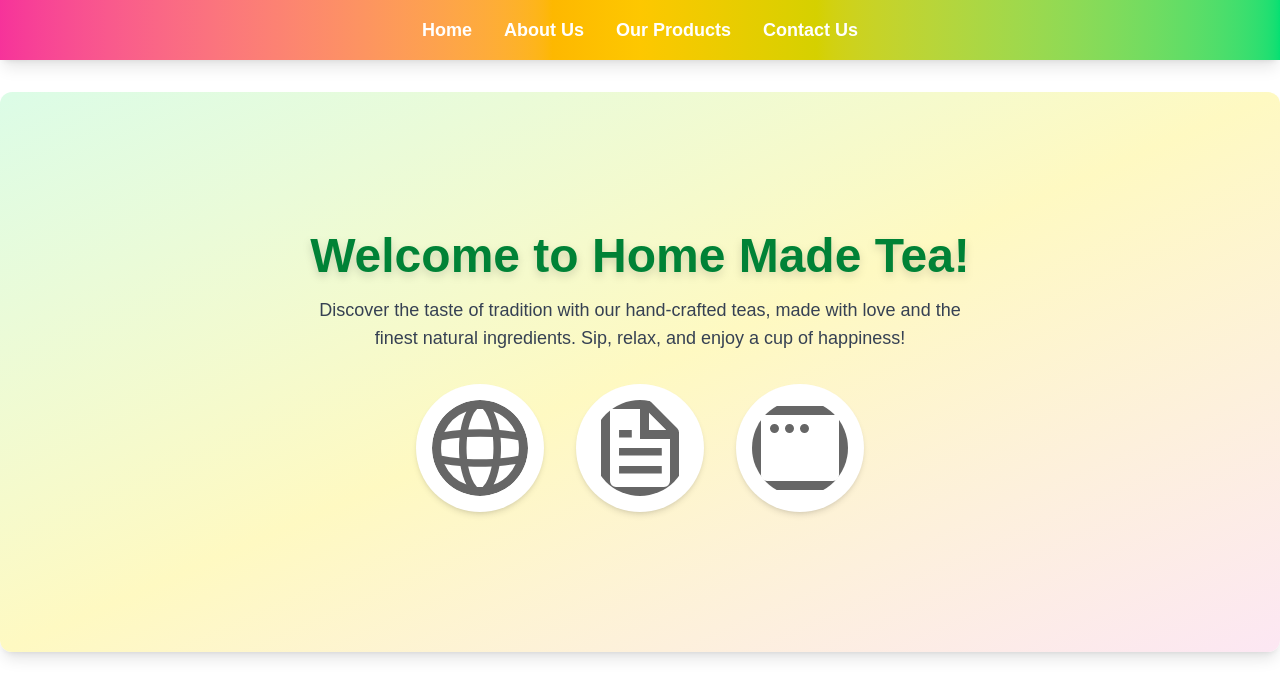
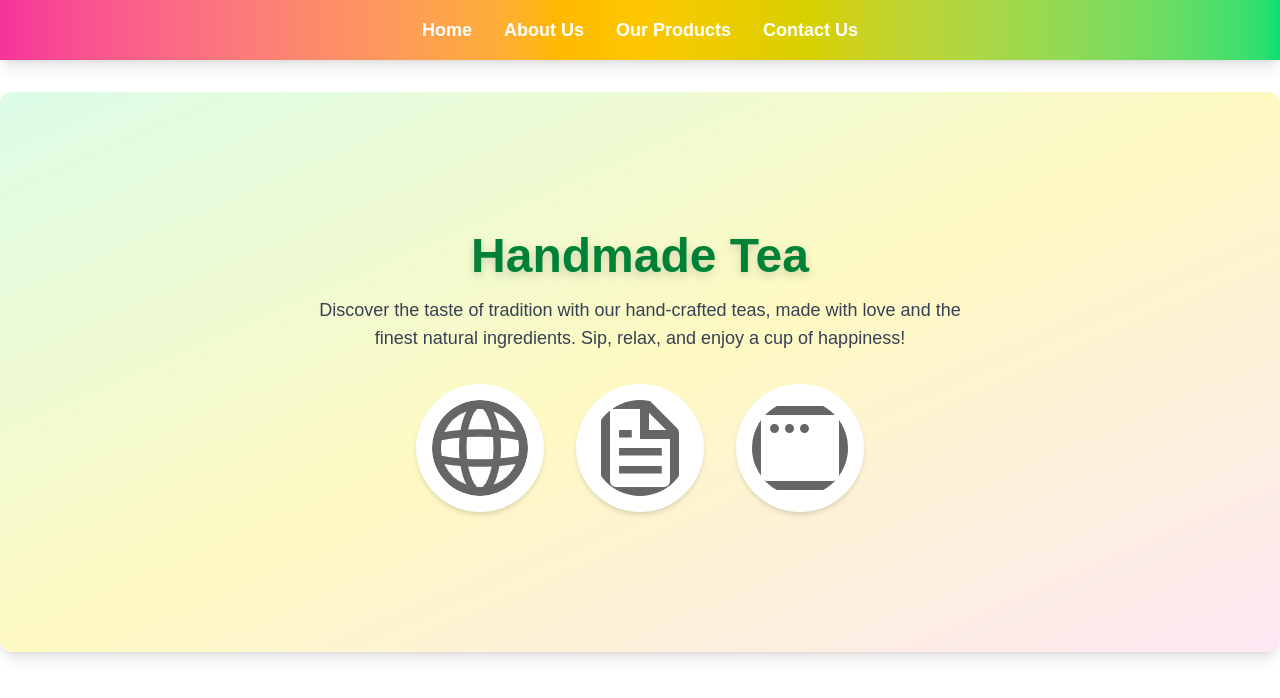
Before and after one commit to danushkawathupitiya/zesny-agry, a Next.js app: page / in a window 1280 px wide. Shown: the top 698 px of the page. Built offline with nearby package versions, Linux system fonts and the light colour scheme.

Commit message:
Page 1ke name change kala

```diff
--- a/src/app/page.tsx
+++ b/src/app/page.tsx
@@ -3,7 +3,7 @@ import Image from "next/image";
 export default function Home() {
   return (
     <div className="flex flex-col items-center justify-center min-h-[70vh] px-4 py-10 bg-gradient-to-br from-green-100 via-yellow-100 to-pink-100 rounded-xl shadow-lg">
-      <h1 className="text-5xl font-extrabold text-green-700 mb-4 drop-shadow-lg text-center">Welcome to Home Made Tea!</h1>
+      <h1 className="text-5xl font-extrabold text-green-700 mb-4 drop-shadow-lg text-center">Handmade Tea</h1>
       <p className="text-lg text-gray-700 mb-8 text-center max-w-2xl">Discover the taste of tradition with our hand-crafted teas, made with love and the finest natural ingredients. Sip, relax, and enjoy a cup of happiness!</p>
       <div className="flex flex-wrap gap-8 justify-center items-center">
         <img src="/globe.svg" alt="Tea World" className="w-32 h-32 bg-white rounded-full p-4 shadow-md" />
```
